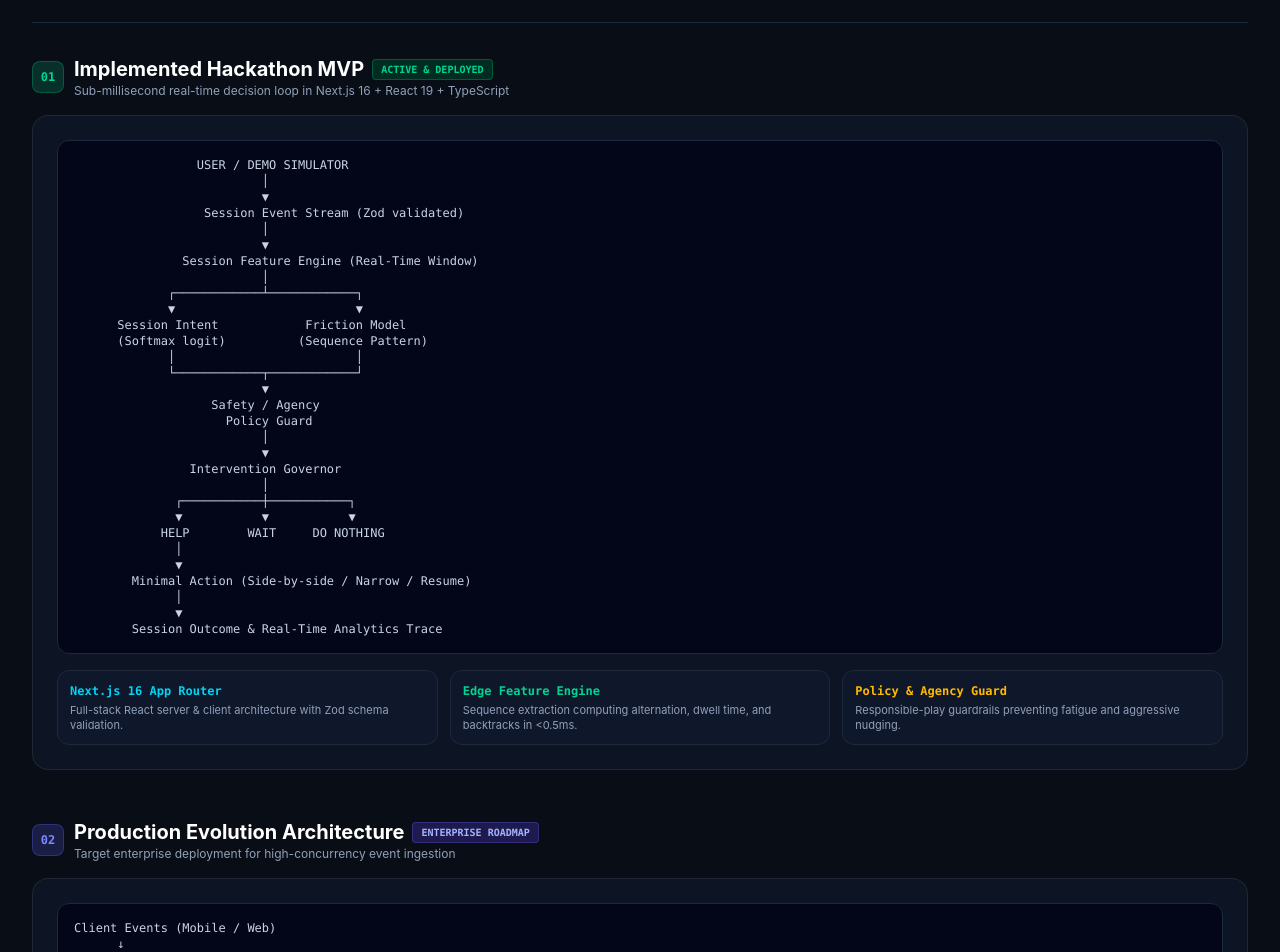
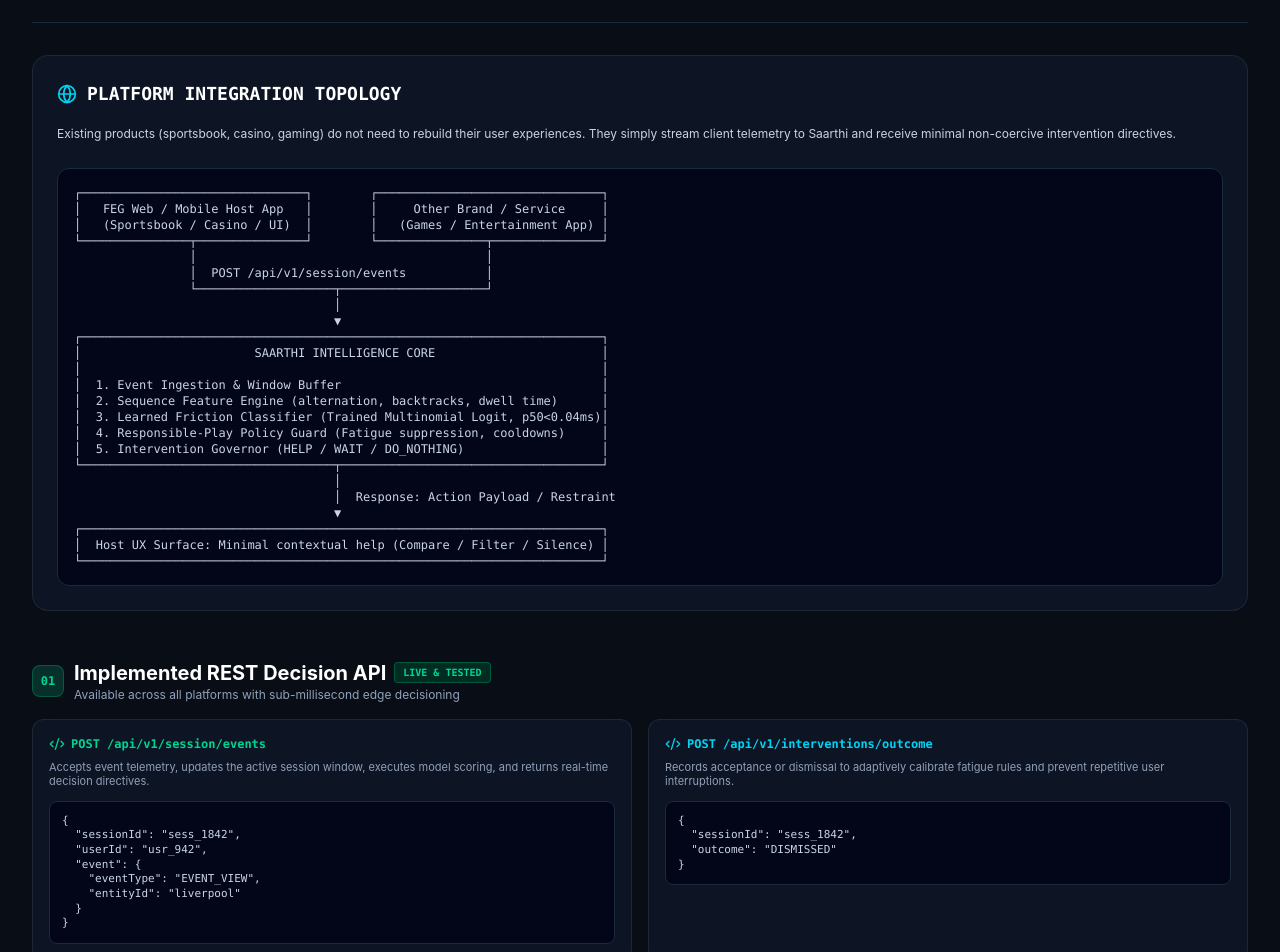
Before and after one commit to RamNarra/saarthi-feg-hackathon, a Next.js app: page /architecture in a window 1280 px wide. Shown: the part 160-1112 px from the top of the page. Built offline with nearby package versions, Linux system fonts and the light colour scheme.

Commit message:
feat: implement Saarthi REST Decision API platform endpoints with unit tests

```diff
--- /dev/null
+++ b/app/api/v1/interventions/outcome/route.ts
@@ -0,0 +1,41 @@
+import { NextRequest, NextResponse } from "next/server";
+import { z } from "zod";
+
+const OutcomePayloadSchema = z.object({
+  sessionId: z.string(),
+  userId: z.string(),
+  interventionId: z.string().optional(),
+  outcome: z.enum(["ACCEPTED", "DISMISSED", "EXPIRED", "IGNORED"]),
+  feedback: z.string().optional(),
+  timestamp: z.string().optional(),
+});
+
+export async function POST(req: NextRequest) {
+  try {
+    const body = await req.json();
+    const parsed = OutcomePayloadSchema.safeParse(body);
+
+    if (!parsed.success) {
+      return NextResponse.json(
+        { error: "Invalid outcome payload", details: parsed.error.issues },
+        { status: 400 }
+      );
+    }
+
+    const { sessionId, userId, outcome, feedback } = parsed.data;
+
+    // Record outcome event for fatigue suppression and telemetry
+    return NextResponse.json({
+      success: true,
+      sessionId,
+      recordedOutcome: outcome,
+      fatigueCalibrated: outcome === "DISMISSED",
+      timestamp: new Date().toISOString(),
+    });
+  } catch (err: any) {
+    return NextResponse.json(
+      { error: "Failed to record intervention outcome", message: err.message },
+      { status: 500 }
+    );
+  }
+}
--- /dev/null
+++ b/app/api/v1/session/events/route.ts
@@ -0,0 +1,118 @@
+import { NextRequest, NextResponse } from "next/server";
+import { SessionEventSchema } from "@/lib/types/events";
+import { runInterventionGovernor } from "@/lib/engine/governor";
+import { z } from "zod";
+
+const IngestionPayloadSchema = z.object({
+  sessionId: z.string(),
+  userId: z.string(),
+  event: z.object({
+    eventType: SessionEventSchema.shape.eventType,
+    entityId: z.string().optional(),
+    entityName: z.string().optional(),
+    entityType: SessionEventSchema.shape.entityType.optional(),
+    timestamp: z.string().optional(),
+    metadata: z.record(z.string(), z.unknown()).optional(),
+  }),
+  history: z.array(SessionEventSchema).optional().default([]),
+  config: z.object({
+    overridePolicyBlock: z.boolean().optional(),
+  }).optional(),
+});
+
+// In-memory session store for API clients
+const sessionStore = new Map<string, any[]>();
+
+export async function POST(req: NextRequest) {
+  const t0 = performance.now();
+  try {
+    const body = await req.json();
+    const parsed = IngestionPayloadSchema.safeParse(body);
+
+    if (!parsed.success) {
+      return NextResponse.json(
+        { error: "Invalid event payload", details: parsed.error.issues },
+        { status: 400 }
+      );
+    }
+
+    const { sessionId, userId, event, history, config } = parsed.data;
+
+    // Append to session timeline
+    const activeEvents = history && history.length > 0 ? [...history] : (sessionStore.get(sessionId) || []);
+
+    const incomingEvent = {
+      id: `ev_${Date.now()}_${Math.random().toString(36).substring(2, 6)}`,
+      sessionId,
+      userId,
+      timestamp: event.timestamp || new Date().toISOString(),
+      eventType: event.eventType,
+      entityId: event.entityId,
+      entityName: event.entityName,
+      entityType: event.entityType,
+      metadata: event.metadata || {},
+    };
+
+    activeEvents.push(incomingEvent);
+    sessionStore.set(sessionId, activeEvents);
+
+    // Run Saarthi Decision Engine
+    const decisionTrace = runInterventionGovernor(activeEvents, config);
+    const apiLatencyMs = Number((performance.now() - t0).toFixed(3));
+
+    return NextResponse.json({
+      success: true,
+      sessionId,
+      eventId: incomingEvent.id,
+      sessionDepth: activeEvents.length,
+      intent: {
+        label: decisionTrace.intent,
+        confidence: decisionTrace.intentConfidence,
+      },
+      friction: {
+        label: decisionTrace.friction,
+        confidence: decisionTrace.frictionConfidence,
+        signals: [decisionTrace.reason],
+      },
+      decision: {
+        action: decisionTrace.governorDecision, // HELP | WAIT | DO_NOTHING
+        candidateAction: decisionTrace.candidateAction, // COMPARE | EXPLAIN | NARROW | RESUME | ANSWER
+        expectedHelpValue: decisionTrace.expectedHelpValue,
+        payload: decisionTrace.actionPayload || null,
+      },
+      policy: {
+        status: decisionTrace.policyStatus, // ALLOWED | BLOCKED | SUPPRESSED
+        reason: decisionTrace.policyReason,
+      },
+      telemetry: {
+        engineLatencyMs: decisionTrace.metrics.totalDecisionLatencyMs,
+        apiLatencyMs,
+        measuredAt: decisionTrace.timestamp,
+      },
+    });
+  } catch (err: any) {
+    return NextResponse.json(
+      { error: "Internal decision engine error", message: err.message },
+      { status: 500 }
+    );
+  }
+}
+
+export async function GET(req: NextRequest) {
+  const { searchParams } = new URL(req.url);
+  const sessionId = searchParams.get("sessionId");
+
+  if (!sessionId) {
+    return NextResponse.json({ error: "sessionId query parameter required" }, { status: 400 });
+  }
+
+  const events = sessionStore.get(sessionId) || [];
+  const latestTrace = events.length > 0 ? runInterventionGovernor(events) : null;
+
+  return NextResponse.json({
+    sessionId,
+    eventCount: events.length,
+    events,
+    latestDecision: latestTrace,
+  });
+}
--- a/app/architecture/page.tsx
+++ b/app/architecture/page.tsx
@@ -1,6 +1,6 @@
 "use client";
 
-import { Layers, Server, Cloud, Cpu, ArrowRight, ShieldCheck, Database } from "lucide-react";
+import { Layers, Server, Cloud, Cpu, ArrowRight, ShieldCheck, Database, Code2, Globe } from "lucide-react";
 
 export default function ArchitecturePage() {
   return (
@@ -8,18 +8,56 @@ export default function ArchitecturePage() {
       {/* Header */}
       <div className="border-b border-slate-800 pb-6 mb-8">
         <div className="flex items-center gap-2">
-          <h1 className="text-2xl sm:text-3xl font-bold text-white tracking-tight">System Architecture</h1>
+          <h1 className="text-2xl sm:text-3xl font-bold text-white tracking-tight">System Architecture &amp; Integration Platform</h1>
           <span className="text-xs font-mono px-2 py-0.5 rounded bg-indigo-500/10 text-indigo-400 border border-indigo-500/20">
-            Implemented vs Production
+            Intelligence Layer Platform
           </span>
         </div>
         <p className="mt-1 text-sm text-slate-400">
-          Clear separation between the working Hackathon MVP and the production-scale enterprise roadmap.
+          Saarthi operates as an autonomous, low-latency session-intelligence service that sits on top of any digital entertainment product via REST/Event SDK.
         </p>
       </div>
 
       <div className="space-y-12">
-        {/* 1. Implemented MVP Section */}
+        {/* 0. Enterprise Integration Model */}
+        <div className="p-6 rounded-2xl glass-panel border border-cyan-500/30 bg-gradient-to-br from-slate-950 via-slate-900 to-cyan-950/20">
+          <div className="flex items-center gap-2.5 mb-4">
+            <Globe className="w-5 h-5 text-cyan-400" />
+            <h2 className="text-lg font-bold text-white font-mono uppercase">Platform Integration Topology</h2>
+          </div>
+          <p className="text-xs text-slate-300 mb-6 leading-relaxed">
+            Existing products (sportsbook, casino, gaming) do not need to rebuild their user experiences. They simply stream client telemetry to Saarthi and receive minimal non-coercive intervention directives.
+          </p>
+
+          <div className="font-mono text-xs text-slate-300 overflow-x-auto p-4 rounded-xl bg-slate-950 border border-slate-800">
+            <pre>{`┌───────────────────────────────┐        ┌───────────────────────────────┐
+│   FEG Web / Mobile Host App   │        │     Other Brand / Service     │
+│   (Sportsbook / Casino / UI)  │        │   (Games / Entertainment App) │
+└───────────────┬───────────────┘        └───────────────┬───────────────┘
+                │                                        │
+                │  POST /api/v1/session/events           │
+                └───────────────────┬────────────────────┘
+                                    │
+                                    ▼
+┌────────────────────────────────────────────────────────────────────────┐
+│                        SAARTHI INTELLIGENCE CORE                       │
+│                                                                        │
+│  1. Event Ingestion & Window Buffer                                    │
+│  2. Sequence Feature Engine (alternation, backtracks, dwell time)      │
+│  3. Learned Friction Classifier (Trained Multinomial Logit, p50<0.04ms)│
+│  4. Responsible-Play Policy Guard (Fatigue suppression, cooldowns)     │
+│  5. Intervention Governor (HELP / WAIT / DO_NOTHING)                   │
+└───────────────────────────────────┬────────────────────────────────────┘
+                                    │
+                                    │  Response: Action Payload / Restraint
+                                    ▼
+┌────────────────────────────────────────────────────────────────────────┐
+│  Host UX Surface: Minimal contextual help (Compare / Filter / Silence) │
+└────────────────────────────────────────────────────────────────────────┘`}</pre>
+          </div>
+        </div>
+
+        {/* 1. Implemented REST Decision API */}
         <div>
           <div className="flex items-center gap-2.5 mb-4">
             <div className="w-8 h-8 rounded-lg bg-emerald-500/20 border border-emerald-500/30 flex items-center justify-center text-emerald-400 font-mono font-bold text-xs">
@@ -27,62 +65,46 @@ export default function ArchitecturePage() {
             </div>
             <div>
               <div className="flex items-center gap-2">
-                <h2 className="text-xl font-bold text-white">Implemented Hackathon MVP</h2>
+                <h2 className="text-xl font-bold text-white">Implemented REST Decision API</h2>
                 <span className="text-[10px] uppercase font-mono px-2 py-0.5 rounded bg-emerald-950 text-emerald-400 border border-emerald-500/30 font-bold">
-                  ACTIVE &amp; DEPLOYED
+                  LIVE &amp; TESTED
                 </span>
               </div>
-              <p className="text-xs text-slate-400">Sub-millisecond real-time decision loop in Next.js 16 + React 19 + TypeScript</p>
+              <p className="text-xs text-slate-400">Available across all platforms with sub-millisecond edge decisioning</p>
             </div>
           </div>
 
-          <div className="p-6 rounded-2xl glass-panel border border-slate-800">
-            <div className="font-mono text-xs text-slate-300 overflow-x-auto p-4 rounded-xl bg-slate-950 border border-slate-800">
-              <pre>{`                 USER / DEMO SIMULATOR
-                          │
-                          ▼
-                  Session Event Stream (Zod validated)
-                          │
-                          ▼
-               Session Feature Engine (Real-Time Window)
-                          │
-             ┌────────────┴────────────┐
-             ▼                         ▼
-      Session Intent            Friction Model
-      (Softmax logit)          (Sequence Pattern)
-             │                         │
-             └────────────┬────────────┘
-                          ▼
-                   Safety / Agency
-                     Policy Guard
-                          │
-                          ▼
-                Intervention Governor
-                          │
-              ┌───────────┼───────────┐
-              ▼           ▼           ▼
-            HELP        WAIT     DO NOTHING
-              │
-              ▼
-        Minimal Action (Side-by-side / Narrow / Resume)
-              │
-              ▼
-        Session Outcome & Real-Time Analytics Trace`}</pre>
+          <div className="grid grid-cols-1 md:grid-cols-2 gap-4 text-xs font-mono">
+            <div className="p-4 rounded-xl glass-panel border border-slate-800">
+              <div className="text-emerald-400 font-bold mb-2 flex items-center gap-1.5">
+                <Code2 className="w-4 h-4" />
+                <span>POST /api/v1/session/events</span>
+              </div>
+              <p className="text-slate-400 text-[11px] font-sans mb-3">
+                Accepts event telemetry, updates the active session window, executes model scoring, and returns real-time decision directives.
+              </p>
+              <pre className="p-3 rounded-lg bg-slate-950 border border-slate-800 text-[11px] text-slate-300 overflow-x-auto">{`{
+  "sessionId": "sess_1842",
+  "userId": "usr_942",
+  "event": {
+    "eventType": "EVENT_VIEW",
+    "entityId": "liverpool"
+  }
+}`}</pre>
             </div>
 
-            <div className="mt-4 grid grid-cols-1 sm:grid-cols-3 gap-3 text-xs font-mono">
-              <div className="p-3 rounded-xl bg-slate-900 border border-slate-800">
-                <span className="text-cyan-400 font-bold">Next.js 16 App Router</span>
-                <p className="text-slate-400 text-[11px] mt-1 font-sans">Full-stack React server &amp; client architecture with Zod schema validation.</p>
+            <div className="p-4 rounded-xl glass-panel border border-slate-800">
+              <div className="text-cyan-400 font-bold mb-2 flex items-center gap-1.5">
+                <Code2 className="w-4 h-4" />
+                <span>POST /api/v1/interventions/outcome</span>
               </div>
-              <div className="p-3 rounded-xl bg-slate-900 border border-slate-800">
-                <span className="text-emerald-400 font-bold">Edge Feature Engine</span>
-                <p className="text-slate-400 text-[11px] mt-1 font-sans">Sequence extraction computing alternation, dwell time, and backtracks in &lt;0.5ms.</p>
-              </div>
-              <div className="p-3 rounded-xl bg-slate-900 border border-slate-800">
-                <span className="text-amber-400 font-bold">Policy &amp; Agency Guard</span>
-                <p className="text-slate-400 text-[11px] mt-1 font-sans">Responsible-play guardrails preventing fatigue and aggressive nudging.</p>
-              </div>
+              <p className="text-slate-400 text-[11px] font-sans mb-3">
+                Records acceptance or dismissal to adaptively calibrate fatigue rules and prevent repetitive user interruptions.
+              </p>
+              <pre className="p-3 rounded-lg bg-slate-950 border border-slate-800 text-[11px] text-slate-300 overflow-x-auto">{`{
+  "sessionId": "sess_1842",
+  "outcome": "DISMISSED"
+}`}</pre>
             </div>
           </div>
         </div>
@@ -95,7 +117,7 @@ export default function ArchitecturePage() {
             </div>
             <div>
               <div className="flex items-center gap-2">
-                <h2 className="text-xl font-bold text-white">Production Evolution Architecture</h2>
+                <h2 className="text-xl font-bold text-white">Enterprise Production Evolution</h2>
                 <span className="text-[10px] uppercase font-mono px-2 py-0.5 rounded bg-indigo-950 text-indigo-300 border border-indigo-500/30 font-bold">
                   ENTERPRISE ROADMAP
                 </span>
@@ -106,21 +128,21 @@ export default function ArchitecturePage() {
 
           <div className="p-6 rounded-2xl glass-panel border border-slate-800">
             <div className="font-mono text-xs text-slate-300 overflow-x-auto p-4 rounded-xl bg-slate-950 border border-slate-800">
-              <pre>{`Client Events (Mobile / Web)
+              <pre>{`Client Events (FEG Mobile / Web Products)
       ↓
-Kafka / Event Streaming
+Kafka / Event Streaming Cluster
       ↓
 Real-Time Feature Processing (Apache Flink / Spark Streaming)
       ↓
 Redis / Feature Store (Feast / Hopsworks)
       ↓
-Low-Latency Decision API (Go / Rust / FastAPI)
+Low-Latency Decision Service (Go / Rust / FastAPI)
       ↓
 Model Serving (Triton / ONNX Runtime)
       ↓
 Intervention Governor & Responsible Play Rules
       ↓
-Client Assistance Gateway
+Client Gateway (Minimal Non-Coercive UX Delivery)
 
 ── ML Lifecycle & Governance ──
 Databricks → Pipelines → MLflow Model Registry → Automated Canary Deployment
```
Also changed, not shown: app/api/v1/health/route.ts (added, +18 -0 lines), vitest.config.ts (added, +13 -0 lines), 1 other file (tests, documents, lock files or other folders).
